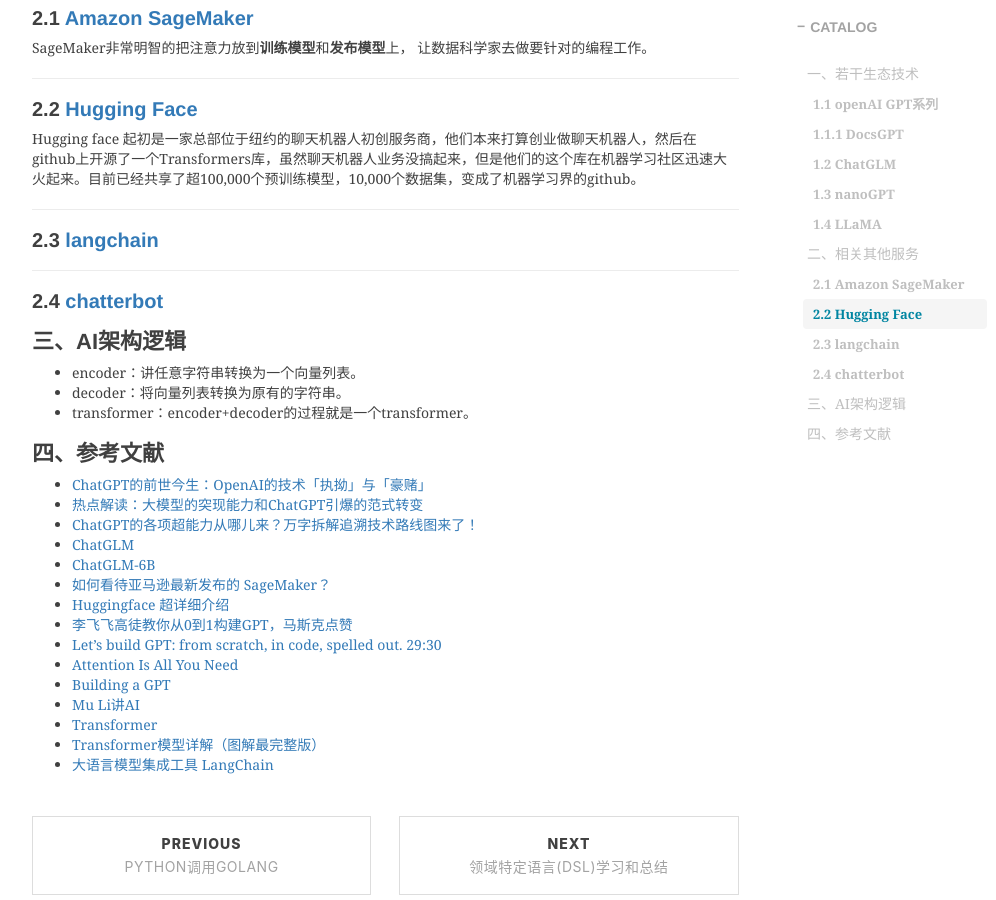
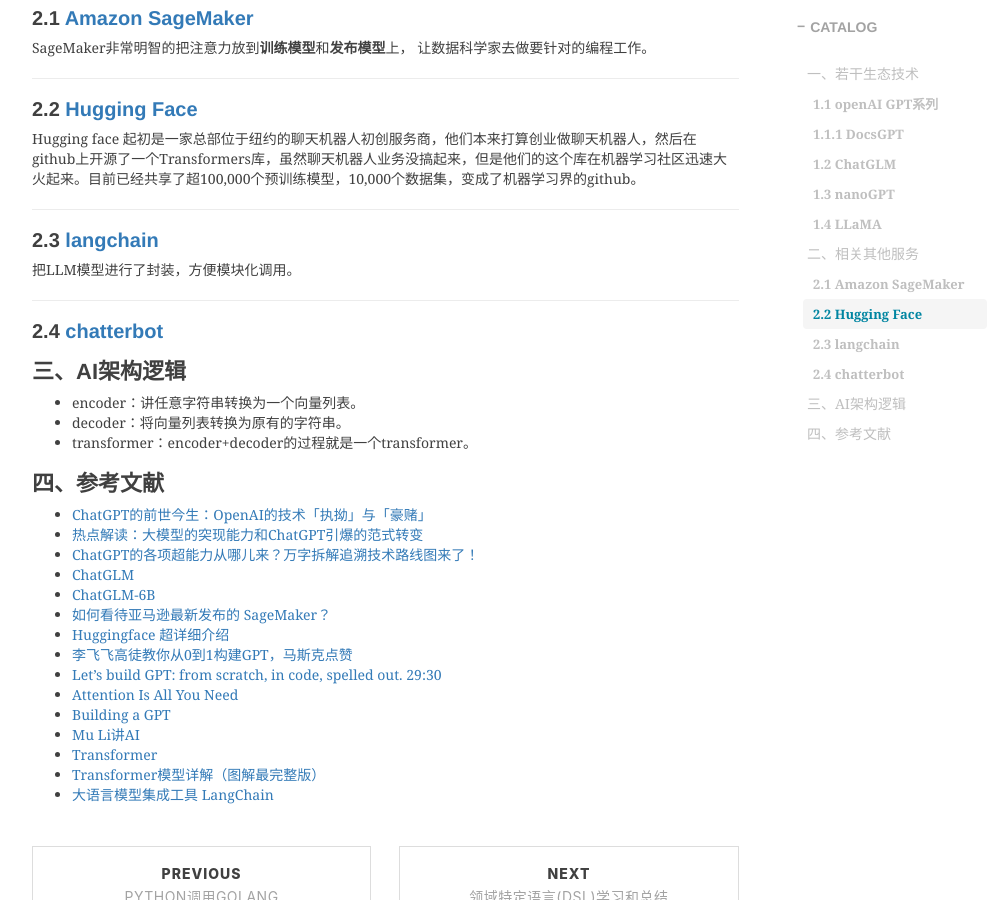
Before and after one commit to shihai1991/shihai1991.github.io, a Jekyll site: the page built from _posts/2023-02-16-openai生态调研.md, in a window 1280 px wide and 900 px high, scrolled down 2043 px. Shown: the whole window, without its empty margins (233-1229 px from the left). Built offline with Jekyll 4.4.1, drawn with Linux system fonts in a browser that asks for light colours; nearby versions of some CDN libraries; comment, search, counter and statistics services are not loaded.

Commit message:
Update 2023-02-16-openai生态调研.md

```diff
--- a/_posts/2023-02-16-openai生态调研.md
+++ b/_posts/2023-02-16-openai生态调研.md
@@ -43,6 +43,7 @@
 Hugging face 起初是一家总部位于纽约的聊天机器人初创服务商，他们本来打算创业做聊天机器人，然后在github上开源了一个Transformers库，虽然聊天机器人业务没搞起来，但是他们的这个库在机器学习社区迅速大火起来。目前已经共享了超100,000个预训练模型，10,000个数据集，变成了机器学习界的github。
 
 ## 2.3 [langchain](https://langchain.readthedocs.io/en/latest/)
+把LLM模型进行了封装，方便模块化调用。
 
 ## 2.4 [chatterbot](https://chatterbot.readthedocs.io/)
 
```
